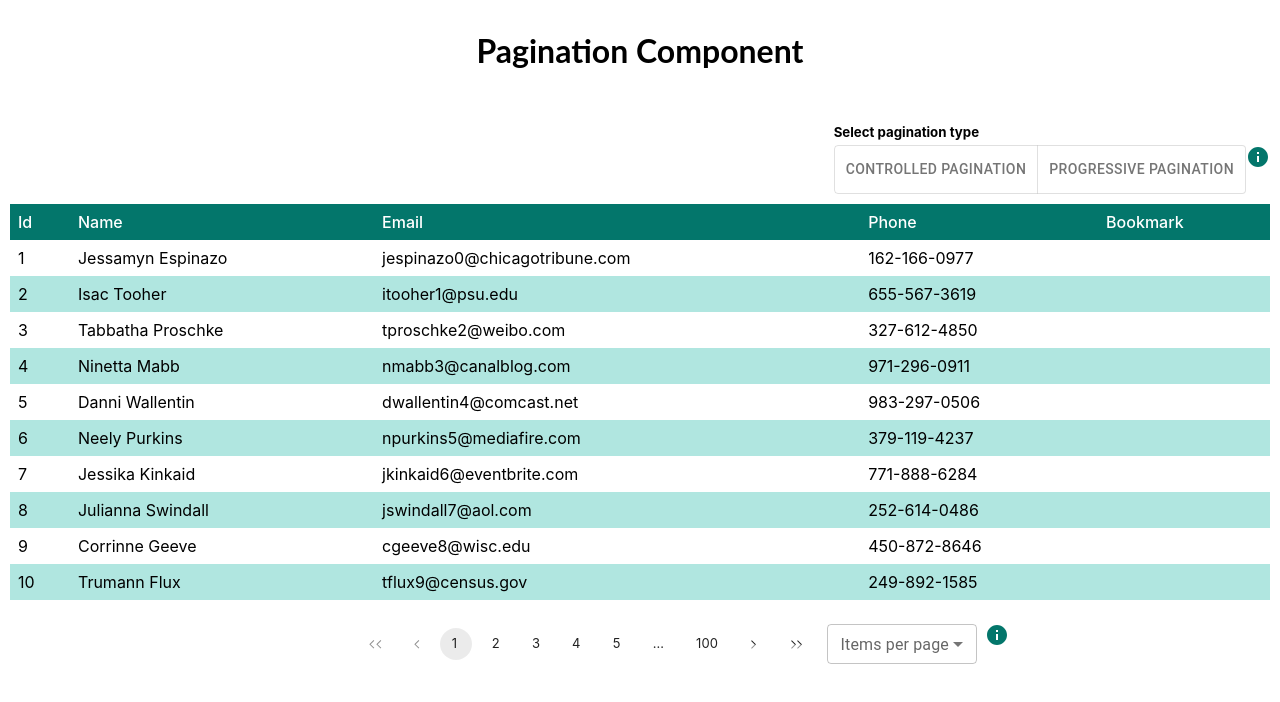
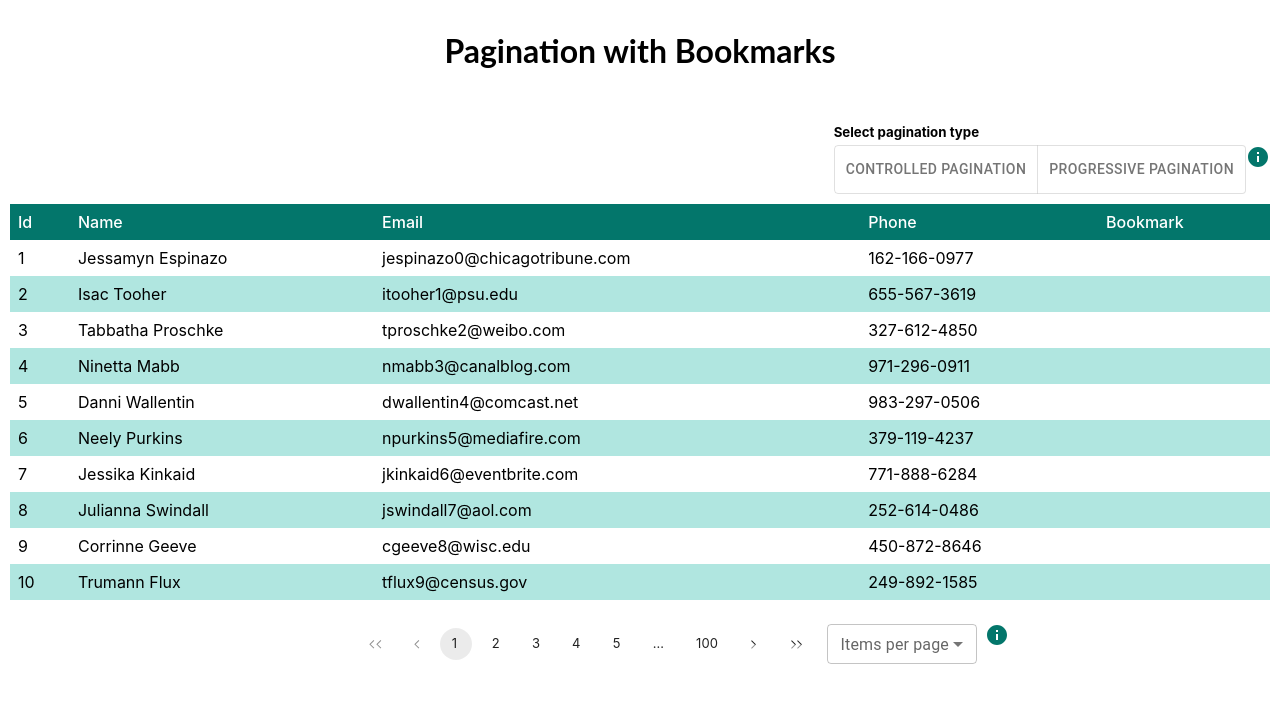
Before and after one commit to sauravmishra1710/Pagination-with-Bookmark, a React (Create React App) app: page / in a window 1280 px wide. Shown: the top 702 px of the page. Built offline with nearby package versions, Linux system fonts and the light colour scheme.

Commit message:
update heading

```diff
--- a/src/App.js
+++ b/src/App.js
@@ -75,7 +75,7 @@ export default function App() {
   return (
     <>
       <div style={{ margin: "10px", justifyContent: "center", display: "grid" }}>
-        <h1>Pagination Component</h1>
+        <h1>Pagination with Bookmarks</h1>
       </div>
       <div style={{ margin: "10px", justifyContent: "right", display: "grid" }}>
       <h5 style={{ marginBottom: "5px"}}>Select pagination type</h5>
```
